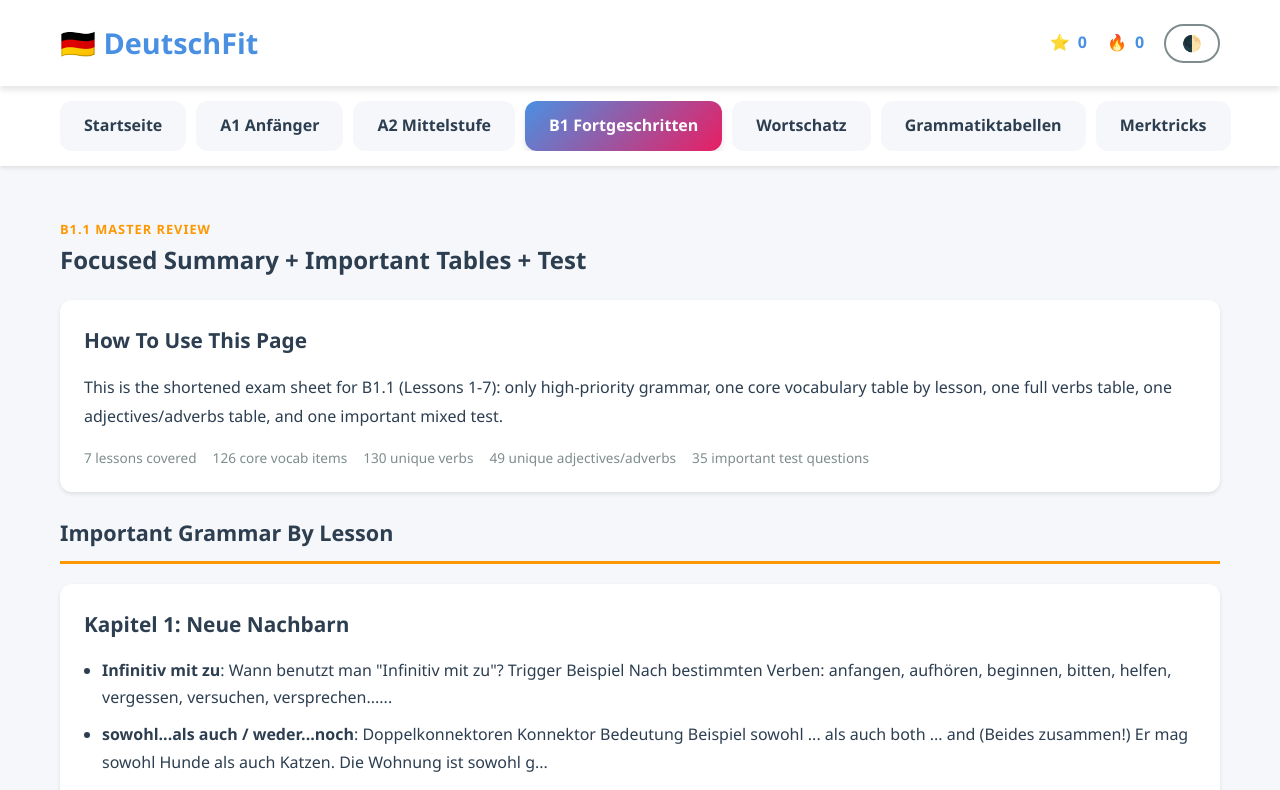
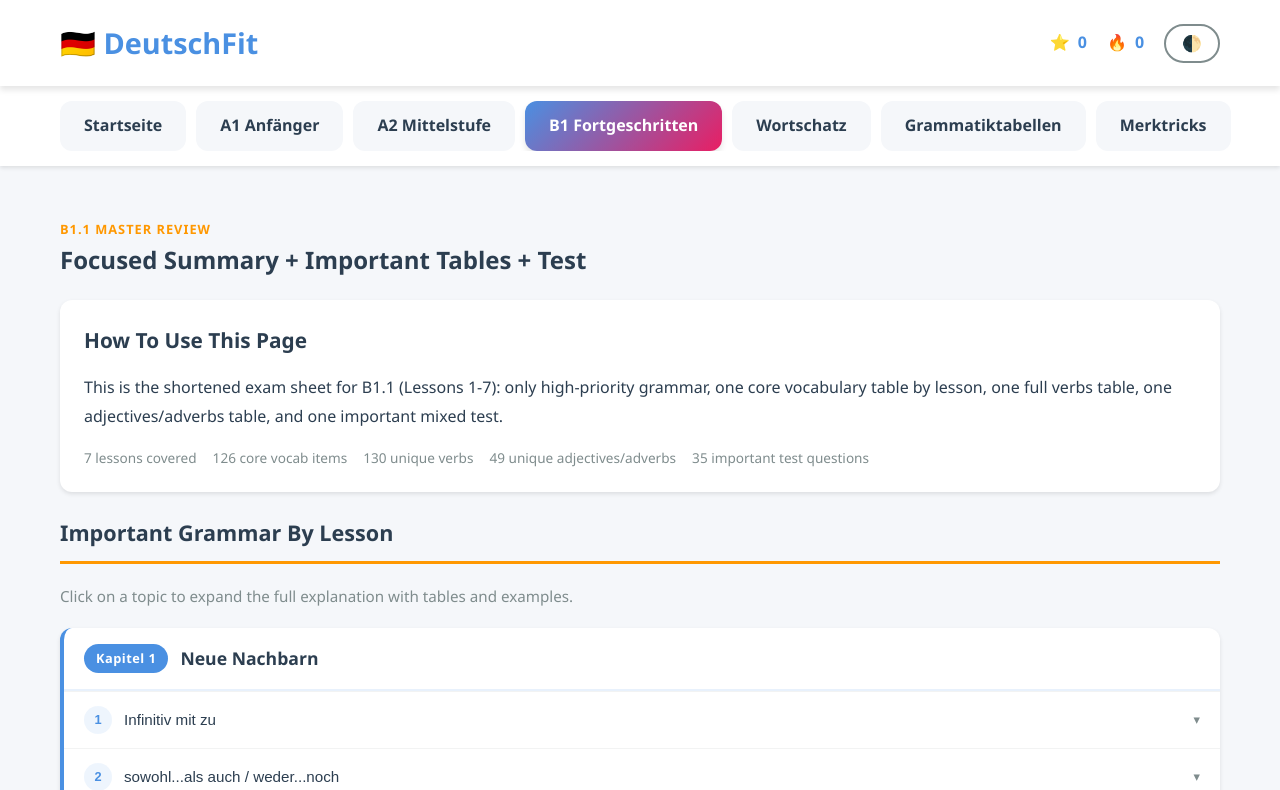
Before and after one commit to omaroualha/deutsch-mit-omar, a React (Vite) app: page /b1/master-review in a window 1280 px wide. Shown: the top 790 px of the page. Built offline with nearby package versions, Linux system fonts and the light colour scheme.

Commit message:
Redesign grammar section with expandable color-coded cards

```diff
--- a/src/components/B1/B1MasterReviewPage.tsx
+++ b/src/components/B1/B1MasterReviewPage.tsx
@@ -1,3 +1,4 @@
+import { useState } from 'react';
 import type { B1Lesson, VocabEntry } from '../../types';
 import { LessonQuiz } from './LessonQuiz';
 import { PERSONS, conjugateVerb } from './VocabTable';
@@ -6,13 +7,13 @@ interface Props {
   lessons: B1Lesson[];
 }
 
-function stripHtml(html: string): string {
-  return html.replace(/<[^>]*>/g, ' ').replace(/\s+/g, ' ').trim();
-}
-
 function normalizeKey(value: string): string {
   return value.toLowerCase().trim();
 }
+
+const LESSON_COLORS = [
+  '#4A90E2', '#E91E63', '#FF9800', '#4CAF50', '#9C27B0', '#00BCD4', '#FF5722',
+];
 
 function uniqueByWord(entries: Array<VocabEntry & { lesson: string; lessonTitle: string }>) {
   const seen = new Set<string>();
@@ -22,6 +23,48 @@ function uniqueByWord(entries: Array<VocabEntry & { lesson: string; lessonTitle:
     seen.add(key);
     return true;
   });
+}
+
+function GrammarCard({ lesson, lessonIndex }: { lesson: B1Lesson; lessonIndex: number }) {
+  const [openIndex, setOpenIndex] = useState<number | null>(null);
+  const color = LESSON_COLORS[lessonIndex % LESSON_COLORS.length];
+
+  return (
+    <div className="master-grammar-lesson" style={{ borderLeft: `4px solid ${color}` }}>
+      <div className="master-grammar-lesson-header" style={{ borderBottom: `2px solid ${color}20` }}>
+        <span className="master-grammar-badge" style={{ background: color }}>{lesson.subtitle}</span>
+        <span className="master-grammar-lesson-title">{lesson.title}</span>
+      </div>
+      <div className="master-grammar-topics">
+        {lesson.grammar.map((grammar, index) => {
+          const isOpen = openIndex === index;
+          return (
+            <div key={index} className={`master-grammar-topic ${isOpen ? 'open' : ''}`}>
+              <button
+                className="master-grammar-topic-toggle"
+                onClick={() => setOpenIndex(isOpen ? null : index)}
+                style={{ '--accent': color } as React.CSSProperties}
+              >
+                <span className="master-grammar-topic-number" style={{ background: `${color}18`, color }}>
+                  {index + 1}
+                </span>
+                <span className="master-grammar-topic-title">{grammar.title}</span>
+                <span className={`master-grammar-chevron ${isOpen ? 'open' : ''}`}>&#9662;</span>
+              </button>
+              {isOpen && (
+                <div className="master-grammar-topic-content" style={{ borderTop: `2px solid ${color}20` }}>
+                  <div
+                    className="grammar-explanation master-grammar-html"
+                    dangerouslySetInnerHTML={{ __html: grammar.explanation }}
+                  />
+                </div>
+              )}
+            </div>
+          );
+        })}
+      </div>
+    </div>
+  );
 }
 
 export function B1MasterReviewPage({ lessons }: Props) {
@@ -40,7 +83,6 @@ export function B1MasterReviewPage({ lessons }: Props) {
     entriesWithLesson.filter((entry) => entry.category === 'Adjektiv' || entry.category === 'Adverb'),
   );
 
-  // Core vocabulary only: nouns, prepositions and expressions; keep concise by limiting per lesson
   const coreVocab = lessons.flatMap((lesson) => {
     const lessonEntries = lesson.vocabulary.flatMap((group) => group.entries);
     const filtered = lessonEntries.filter(
@@ -53,7 +95,6 @@ export function B1MasterReviewPage({ lessons }: Props) {
     }));
   });
 
-  // Important mixed test: keep compact (5 per lesson)
   const importantQuestions = lessons.flatMap((lesson) =>
     lesson.quiz.slice(0, 5).map((q) => ({
       ...q,
@@ -87,19 +128,11 @@ export function B1MasterReviewPage({ lessons }: Props) {
 
       <div className="lesson-section">
         <h3>Important Grammar By Lesson</h3>
-        {lessons.map((lesson) => (
-          <div key={lesson.id} className="grammar-block">
-            <h4>
-              {lesson.subtitle}: {lesson.title}
-            </h4>
-            <ul className="master-list">
-              {lesson.grammar.map((grammar, index) => (
-                <li key={index}>
-                  <strong>{grammar.title}</strong>: {stripHtml(grammar.explanation).slice(0, 160)}...
-                </li>
-              ))}
-            </ul>
-          </div>
+        <p className="mb-20" style={{ color: 'var(--text-secondary)', fontSize: '0.95rem' }}>
+          Click on a topic to expand the full explanation with tables and examples.
+        </p>
+        {lessons.map((lesson, i) => (
+          <GrammarCard key={lesson.id} lesson={lesson} lessonIndex={i} />
         ))}
       </div>
 
--- a/src/index.css
+++ b/src/index.css
@@ -588,6 +588,146 @@ th { background: var(--bg-primary); font-weight: 600; }
   margin-bottom: 10px;
 }
 
+/* ===== MASTER REVIEW GRAMMAR CARDS ===== */
+.master-grammar-lesson {
+  background: var(--bg-secondary);
+  border-radius: var(--border-radius);
+  box-shadow: var(--shadow-sm);
+  margin-bottom: 16px;
+  overflow: hidden;
+}
+
+.master-grammar-lesson-header {
+  display: flex;
+  align-items: center;
+  gap: 12px;
+  padding: 16px 20px;
+}
+
+.master-grammar-badge {
+  display: inline-block;
+  padding: 4px 12px;
+  border-radius: 20px;
+  color: white;
+  font-size: 0.8rem;
+  font-weight: 700;
+  letter-spacing: 0.5px;
+  white-space: nowrap;
+  flex-shrink: 0;
+}
+
+.master-grammar-lesson-title {
+  font-size: 1.1rem;
+  font-weight: 600;
+}
+
+.master-grammar-topics {
+  padding: 0;
+}
+
+.master-grammar-topic {
+  border-top: 1px solid rgba(127, 140, 141, 0.1);
+}
+
+.master-grammar-topic-toggle {
+  display: flex;
+  align-items: center;
+  gap: 12px;
+  width: 100%;
+  padding: 14px 20px;
+  background: none;
+  border: none;
+  cursor: pointer;
+  text-align: left;
+  font-size: 0.95rem;
+  color: var(--text-primary);
+  transition: background 0.15s ease;
+}
+
+.master-grammar-topic-toggle:hover {
+  background: rgba(127, 140, 141, 0.06);
+}
+
+.master-grammar-topic-number {
+  display: flex;
+  align-items: center;
+  justify-content: center;
+  width: 28px;
+  height: 28px;
+  border-radius: 50%;
+  font-size: 0.8rem;
+  font-weight: 700;
+  flex-shrink: 0;
+}
+
+.master-grammar-topic-title {
+  flex: 1;
+  font-weight: 500;
+  line-height: 1.4;
+}
+
+.master-grammar-chevron {
+  font-size: 0.8rem;
+  color: var(--text-secondary);
+  transition: transform 0.2s ease;
+  flex-shrink: 0;
+}
+.master-grammar-chevron.open {
+  transform: rotate(180deg);
+}
+
+.master-grammar-topic-content {
+  padding: 20px 24px 24px;
+  animation: fadeIn 0.2s ease;
+}
+
+.master-grammar-html {
+  line-height: 1.8;
+}
+
+.master-grammar-html h4 {
+  font-size: 1.15rem;
+  margin-bottom: 12px;
+  color: var(--text-primary);
+}
+
+.master-grammar-html p {
+  margin: 10px 0;
+}
+
+.master-grammar-html strong {
+  color: var(--text-primary);
+}
+
+.master-grammar-html table {
+  width: 100%;
+  border-collapse: collapse;
+  margin: 16px 0;
+  font-size: 0.9rem;
+}
+
+.master-grammar-html table th {
+  background: var(--bg-primary);
+  padding: 10px 14px;
+  text-align: left;
+  font-weight: 600;
+  font-size: 0.85rem;
+  border-bottom: 2px solid var(--text-secondary);
+}
+
+.master-grammar-html table td {
+  padding: 8px 14px;
+  border-bottom: 1px solid rgba(127, 140, 141, 0.15);
+}
+
+.master-grammar-html table tbody tr:nth-child(even) {
+  background: rgba(127, 140, 141, 0.04);
+}
+
+.master-grammar-html table tbody tr:hover {
+  background: rgba(255, 152, 0, 0.06);
+}
+
 .vocab-group { margin-bottom: 24px; }
 .vocab-category {
   font-size: 1.1rem;
```
